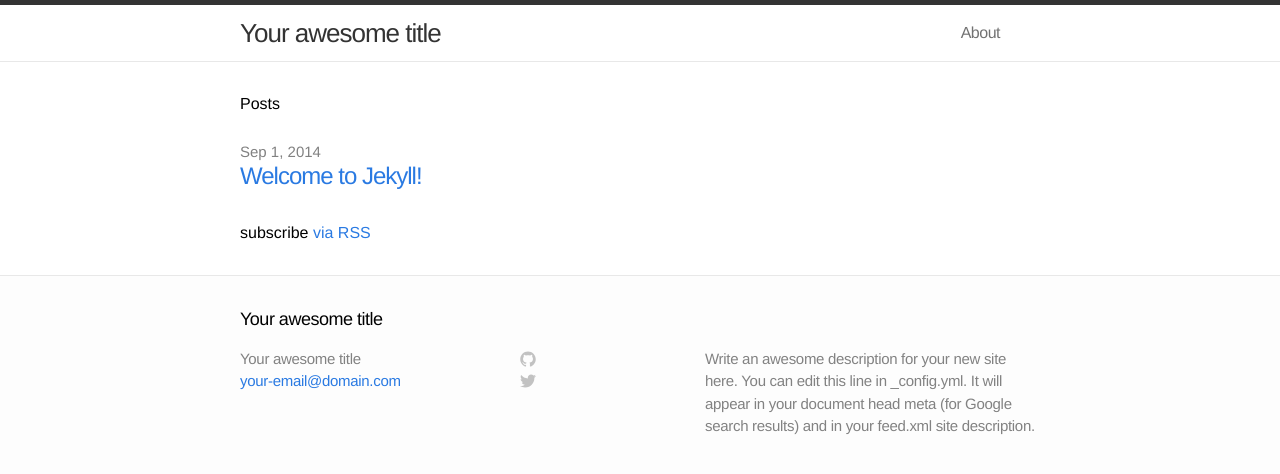
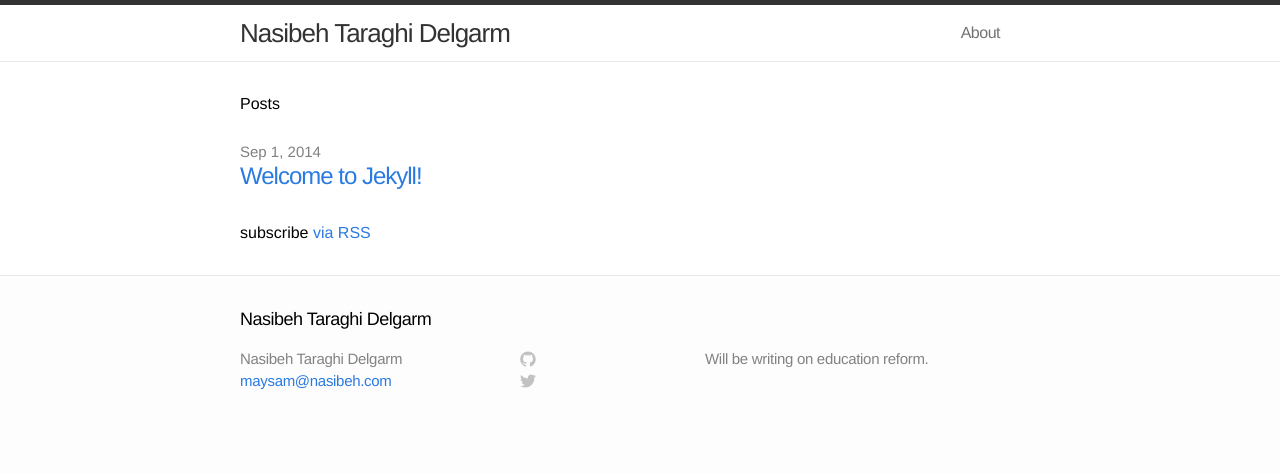
Before and after one commit to Nasibeh/nasibeh.github.io, a Jekyll site: the page built from index.html, in a window 1280 px wide. Shown: the top 474 px of the page. Built offline with Jekyll 4.4.1, drawn with Linux system fonts in a browser that asks for light colours.

Commit message:
config changes

```diff
--- a/_config.yml
+++ b/_config.yml
@@ -1,9 +1,9 @@
 # Site settings
-title: Your awesome title
-email: your-email@domain.com
-description: "Write an awesome description for your new site here. You can edit this line in _config.yml. It will appear in your document head meta (for Google search results) and in your feed.xml site description."
-baseurl: ""
-url: "http://yourdomain.com"
+title: Nasibeh Taraghi Delgarm
+email: maysam@nasibeh.com
+description: "Will be writing on education reform."
+baseurl: "http://www.nasibeh.com/"
+url: "http://www.nasibeh.com/"
 
 # Build settings
 markdown: kramdown
```
